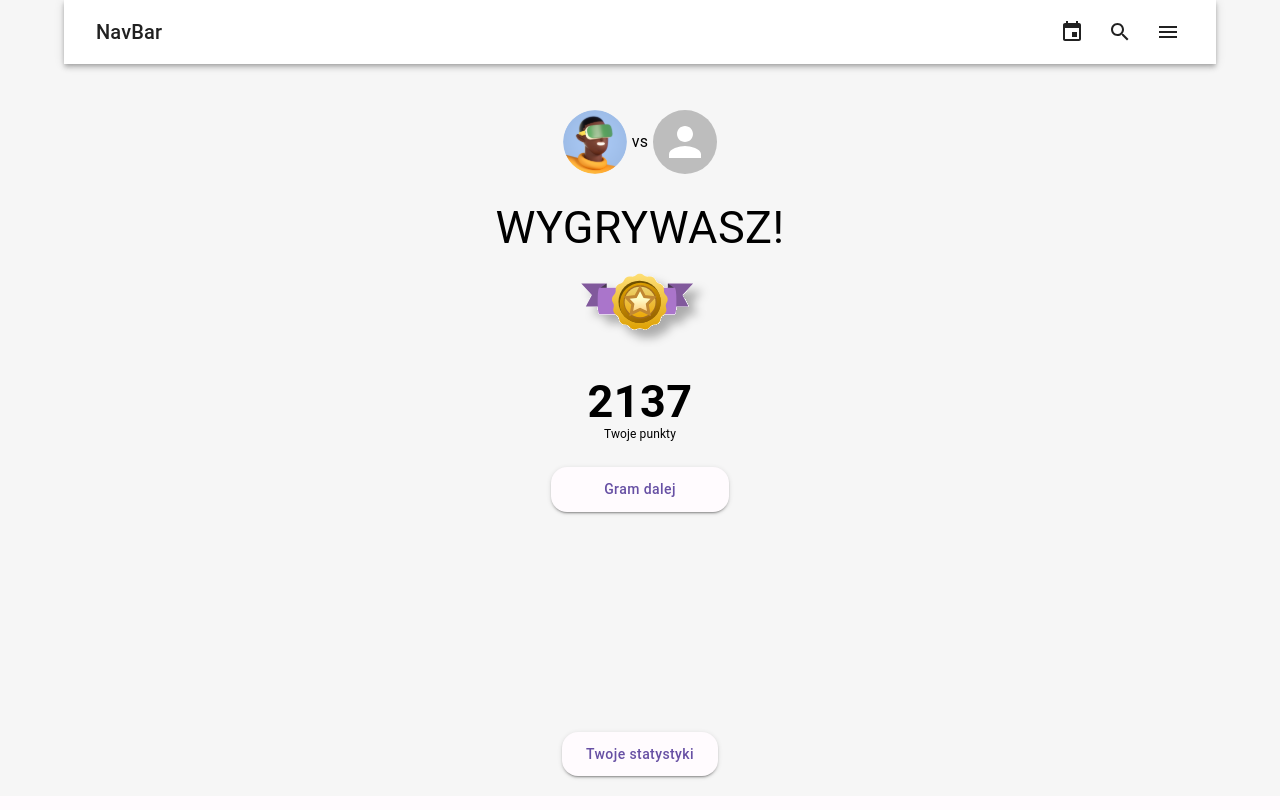
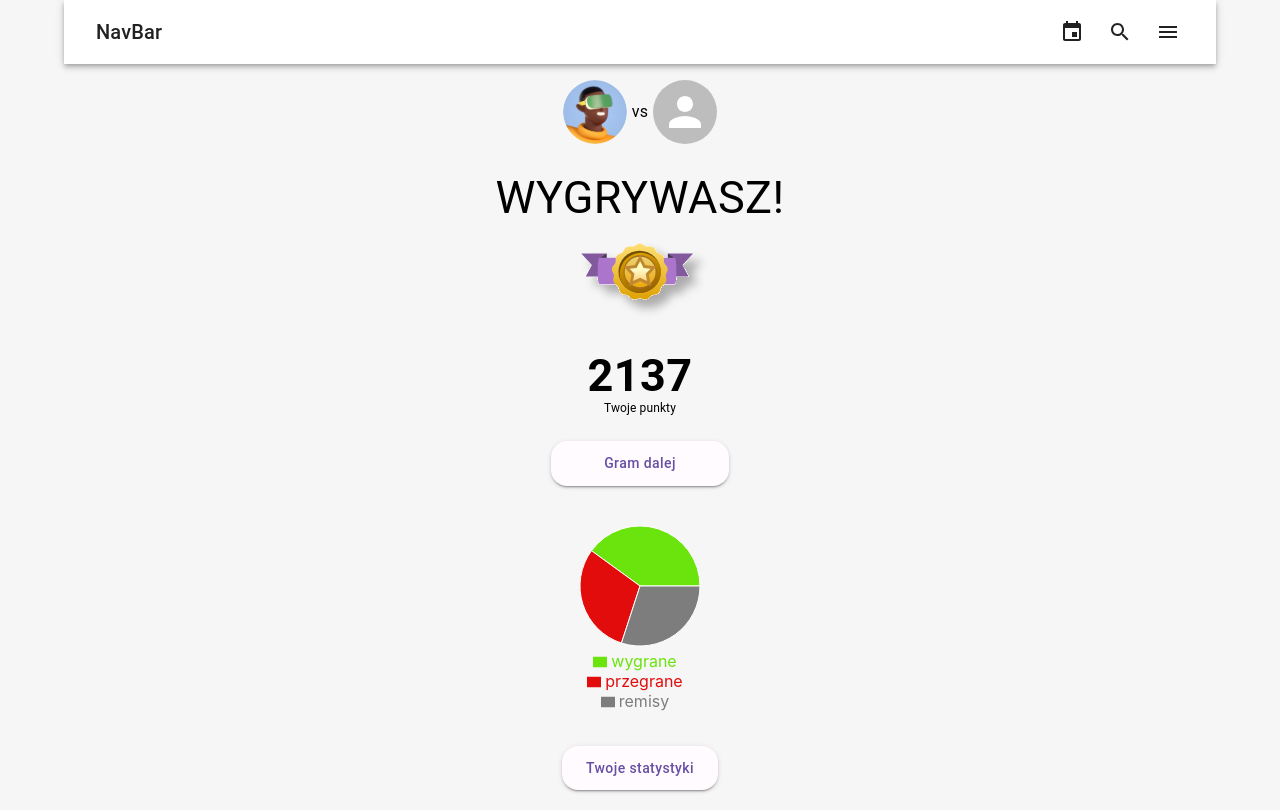
Before and after one commit to AzenoIT/dev_me_up, a React (Create React App) app in the folder pwa/: page /summary in a window 1280 px wide. Built offline with nearby package versions, Linux system fonts and the light colour scheme.

Commit message:
add piechart

```diff
--- a/pwa/package.json
+++ b/pwa/package.json
@@ -15,6 +15,7 @@
     "react-dom": "^18.2.0",
     "react-router-dom": "^6.8.1",
     "react-scripts": "5.0.1",
+    "recharts": "^2.4.3",
     "styled-components": "^5.3.6",
     "unique-names-generator": "^4.7.1",
     "web-vitals": "^2.1.4"
--- a/pwa/src/components/Battle/BattleSummary.jsx
+++ b/pwa/src/components/Battle/BattleSummary.jsx
@@ -1,7 +1,26 @@
 import {Avatar, Box, Container, Typography, styled} from "@mui/material";
 import Badge from '../../images/badges/AwardGold2.svg'
 import {ButtonProfile, TextLittle, TextPoints} from "../Profile/Profile";
-import avatar from '../../images/avatar/avatar1.svg'
+import avatar from '../../images/avatar/avatar1.svg';
+import {Legend, Line, Pie, PieChart} from "recharts";
+
+const data01 = [
+    {
+        "name": "wygrane",
+        "value": 400,
+        "fill": '#6BE30C'
+    },
+    {
+        "name": "przegrane",
+        "value": 300,
+        "fill": '#E30C0C'
+    },
+    {
+        "name": "remisy",
+        "value": 300,
+        "fill": '#7D7D7D'
+    }
+];
 
 const AvatarVS = styled(Avatar)({
     height: '64px',
@@ -10,7 +29,7 @@ const AvatarVS = styled(Avatar)({
 
 function BattleSummary() {
     return (
-        <Container sx={{display: 'flex', flexDirection: 'column', alignItems: 'center', marginTop: '30px'}}>
+        <Container sx={{display: 'flex', flexDirection: 'column', alignItems: 'center'}}>
             <Box sx={{display: 'flex', flexDirection: 'row', alignItems: 'center'}}>
                 <AvatarVS src={avatar}/>
                 <Typography sx={{marginInline: '5px'}}>vs</Typography>
@@ -19,8 +38,9 @@ function BattleSummary() {
             <TextPoints sx={{textTransform: 'uppercase', fontWeight: '400'}}>
                 Wygrywasz!
             </TextPoints>
-            <Box sx={{display: 'flex', justifyContent: 'center', alignContent: 'center'}}>
-            <img style={{width: '142px', height: '76px', marginTop: '20px', marginLeft: '10px'}} src={Badge} alt="badge"/>
+            <Box>
+                <img style={{width: '142px', height: '76px', marginTop: '20px', marginLeft: '10px'}} src={Badge}
+                     alt="badge"/>
             </Box>
             <Box sx={{display: 'flex', flexDirection: 'column', alignItems: 'center'}}>
                 <TextPoints>2137</TextPoints>
@@ -29,14 +49,18 @@ function BattleSummary() {
             <ButtonProfile variant="contained" sx={{px: '53px', py: '10px', marginTop: '24px'}}>
                 Gram dalej
             </ButtonProfile>
-            <Box sx={{ height: '200px'}}>
-
+            <Box sx={{marginTop: '10px', marginBottom: '30px'}}>
+                <PieChart width={180} height={200}>
+                    <Pie data={data01} dataKey="value" nameKey="name" cx="50%" cy="50%" outerRadius={60}/>
+                    <Legend verticalAlign="bottom" height={60}/>
+                    <Line name="pv of pages" type="monotone" dataKey="pv" stroke="#8884d8"/>
+                    <Line name="uv of pages" type="monotone" dataKey="uv" stroke="#82ca9d"/>
+                    <Line name="uv of pages" type="monotone" dataKey="uv" stroke="#82ca9d"/>
+                </PieChart>
             </Box>
             <ButtonProfile variant="contained" sx={{px: '24px', py: '10px'}}>
                 Twoje statystyki
             </ButtonProfile>
-
-
         </Container>
     );
 }
```
Also changed, not shown: 1 other file (tests, documents, lock files or other folders).
